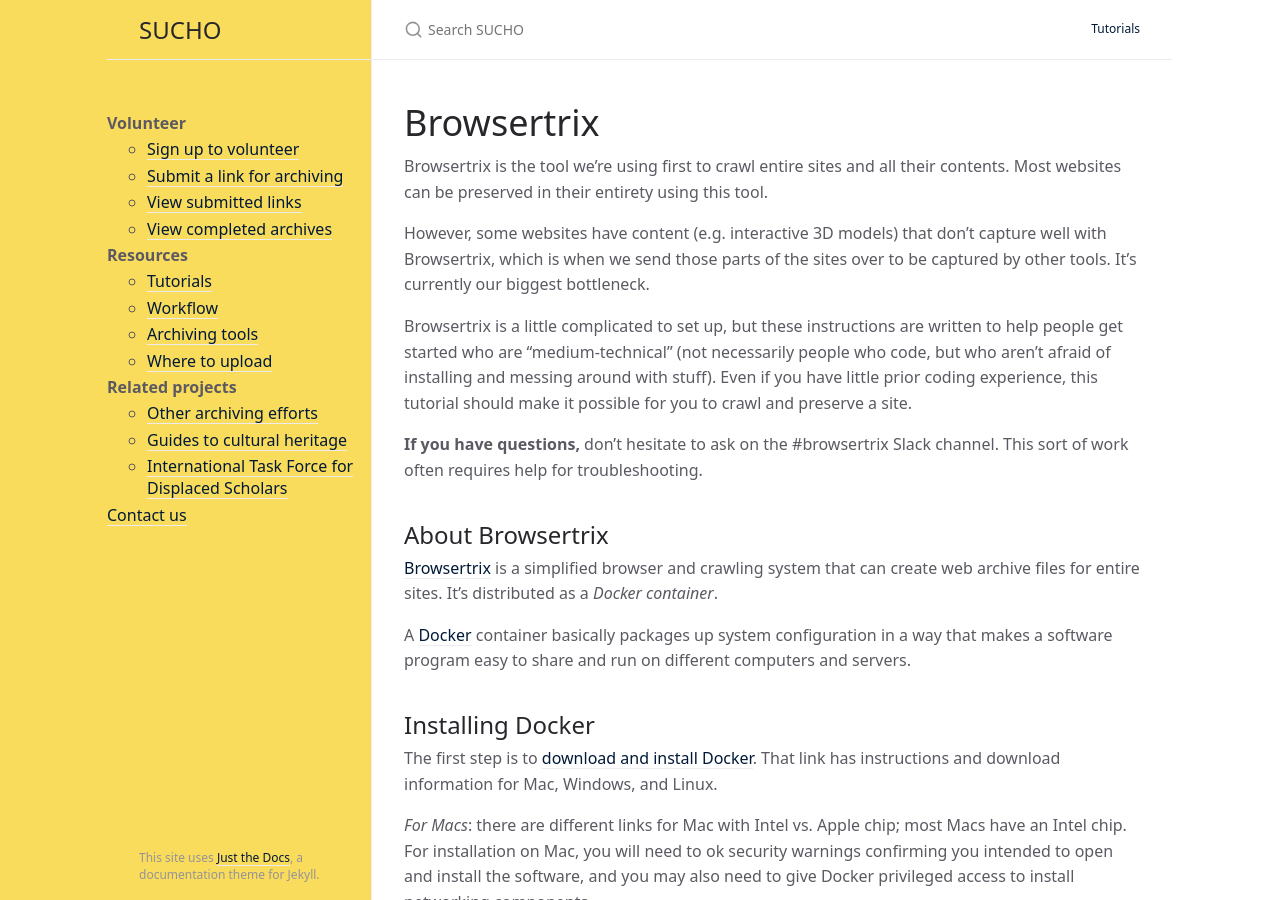
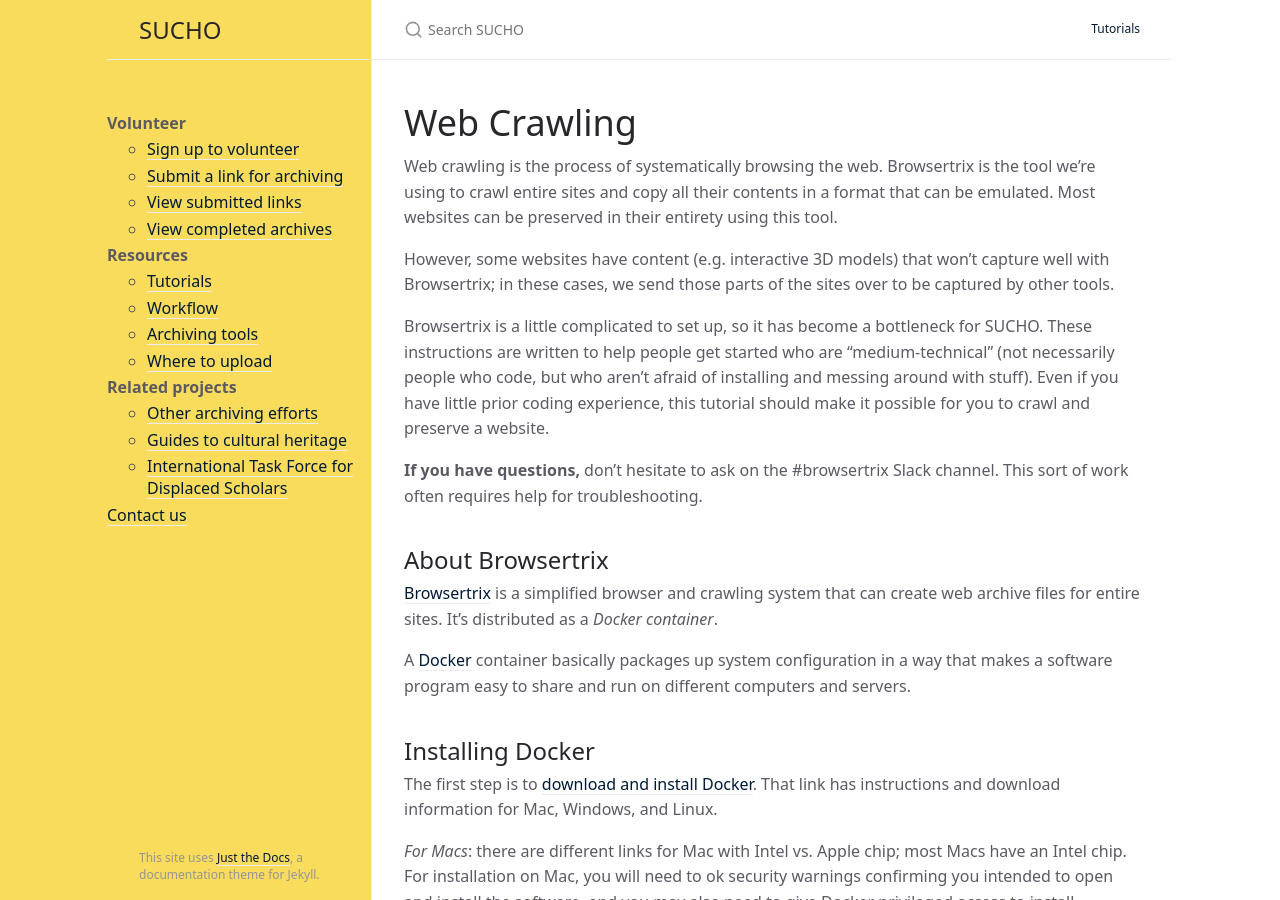
Before and after one commit to sucho-archiving/sucho-archiving.github.io, a Jekyll site: the page built from browsertrix.md, in a window 1280 px wide and 900 px high. Built offline with Jekyll 4.4.1, drawn with Linux system fonts in a browser that asks for light colours.

Commit message:
Update browsertrix.md

```diff
--- a/browsertrix.md
+++ b/browsertrix.md
@@ -4,13 +4,13 @@
 title: Browsertrix
 ---
 
-# Browsertrix
+# Web Crawling
 
-Browsertrix is the tool we're using first to crawl entire sites and all their contents. Most websites can be preserved in their entirety using this tool.
+Web crawling is the process of systematically browsing the web. Browsertrix is the tool we're using  to crawl entire sites and copy all their contents in a format that can be emulated. Most websites can be preserved in their entirety using this tool.
 
-However, some websites have content (e.g. interactive 3D models) that don't capture well with Browsertrix, which is when we send those parts of the sites over to be captured by other tools. It's currently our biggest bottleneck.
+However, some websites have content (e.g. interactive 3D models) that won't capture well with Browsertrix; in these cases, we send those parts of the sites over to be captured by other tools.
 
-Browsertrix is a little complicated to set up, but these instructions are written to help people get started who are "medium-technical" (not necessarily people who code, but who aren't afraid of installing and messing around with stuff). Even if you have little prior coding experience, this tutorial should make it possible for you to crawl and preserve a site.
+Browsertrix is a little complicated to set up, so it has become a bottleneck for SUCHO. These instructions are written to help people get started who are "medium-technical" (not necessarily people who code, but who aren't afraid of installing and messing around with stuff). Even if you have little prior coding experience, this tutorial should make it possible for you to crawl and preserve a website.
 
 **If you have questions,** don't hesitate to ask on the #browsertrix Slack channel. This sort of work often requires help for troubleshooting.
 
```
